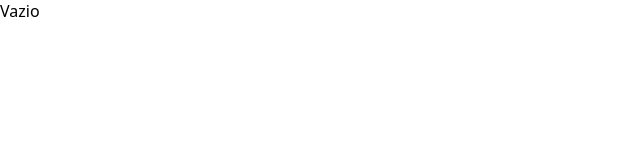
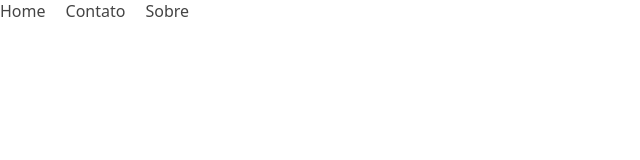
Before and after one commit to rafaelmjardim/portifolio-angular17, an Angular app: page / in a window 1280 px wide. Shown: the top 160 px of the page, without its empty margins (0-640 px from the left). Built offline with nearby package versions, Linux system fonts and the light colour scheme.

Commit message:
ajustes gerais

```diff
--- a/src/app/components/header/header.component.html
+++ b/src/app/components/header/header.component.html
@@ -2,8 +2,6 @@
     <ul class="header_content">
         @for (item of headerItens; track $index) {
             <li class="header_content_item">{{ item }}</li>
-        } @empty {
-            <span>Vazio</span>
         }
     </ul>
 </header>
--- a/src/app/components/header/header.component.scss
+++ b/src/app/components/header/header.component.scss
@@ -3,5 +3,9 @@
         display: flex;
         align-items: center;
         gap: 2rem;
+
+        &_item {
+          color: var(--text);
+        }
     }
 }
--- a/src/app/components/header/header.component.ts
+++ b/src/app/components/header/header.component.ts
@@ -1,4 +1,4 @@
-import { Component } from '@angular/core';
+import { Component, OnInit } from '@angular/core';
 
 @Component({
   selector: 'app-header',
@@ -7,6 +7,14 @@ import { Component } from '@angular/core';
   templateUrl: './header.component.html',
   styleUrl: './header.component.scss'
 })
-export class HeaderComponent {
+export class HeaderComponent implements OnInit{
   headerItens: string[] = [];
+
+  ngOnInit(): void {
+    this.headerItens = [
+      'Home',
+      'Contato',
+      'Sobre'
+    ]
+  }
 }
--- a/src/styles.scss
+++ b/src/styles.scss
@@ -1,3 +1,11 @@
+:root {
+    --text: #444;
+    --background: #ffffff;
+    --primary: #4685ff;
+    --secondary: #f2f2f2;
+    --accent: #ffb084;
+}
+
 * {
     margin: 0;
     padding: 0;
@@ -12,3 +20,12 @@ html {
 body {
     font-size: 1.6rem;
 }
+
+a {
+    color: #000;
+    text-decoration: none;
+}
+
+ul, li {
+    list-style: none;
+}
```
